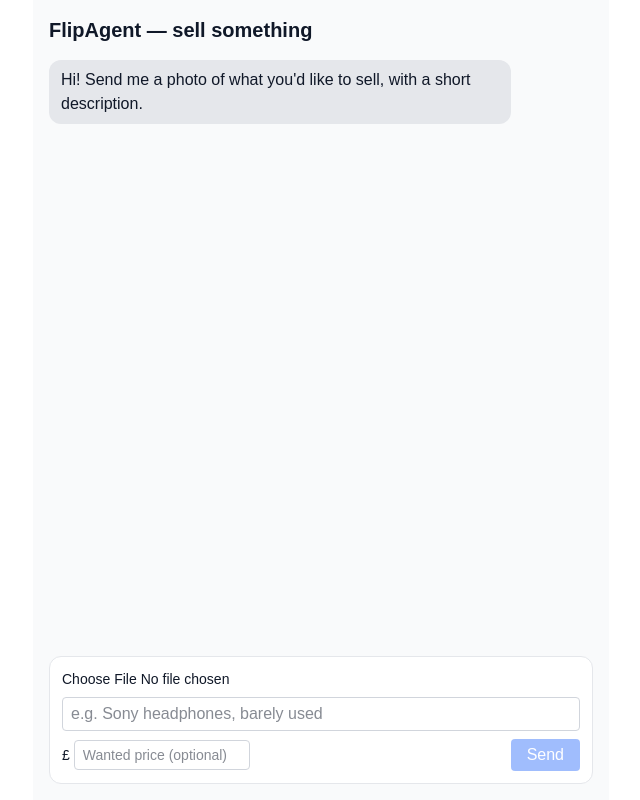
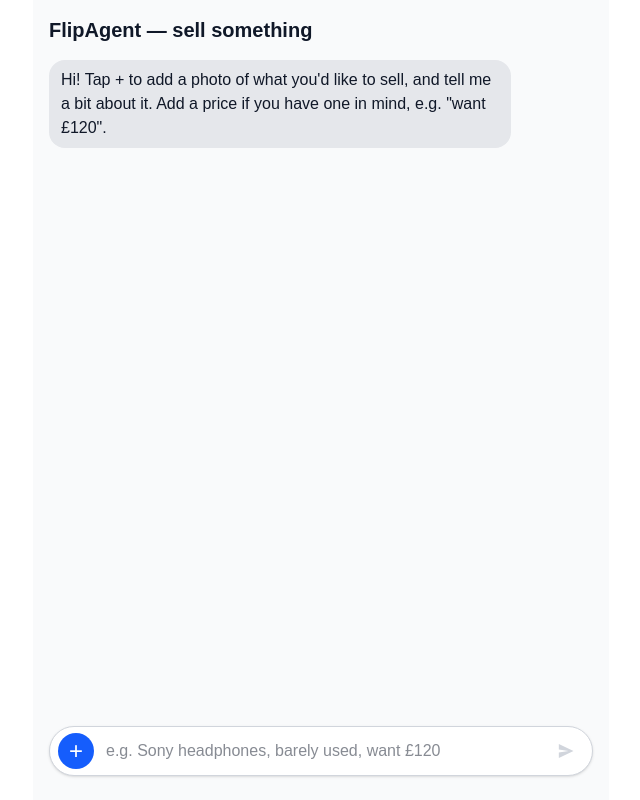
Before and after one commit to 17cy/GUH26_Duolingo, a Next.js app: page /seller in a window 1280 px wide. Shown: the whole page, without its empty margins (319-959 px from the left). Built offline with nearby package versions, Linux system fonts and the light colour scheme.

Commit message:
A1: single chat bar with + photo button, wanted price parsed from message, confidence explained
Co-Authored-By: Claude Opus 5.5 <noreply@anthropic.com>

```diff
--- a/app/api/seller/identify/route.ts
+++ b/app/api/seller/identify/route.ts
@@ -3,6 +3,7 @@ import path from "node:path";
 import { nanoid } from "nanoid";
 import { z } from "zod";
 import { addEvent } from "@/lib/events";
+import { extractWantedPrice } from "@/lib/pricing/wantedPrice";
 import { saveListing } from "@/lib/store";
 import type { Listing } from "@/lib/types";
 import { identifyItem, type ImageMediaType } from "@/lib/vision/identify";
@@ -19,13 +20,6 @@ const MAX_BYTES = 5 * 1024 * 1024;
 
 const BodySchema = z.object({
   text: z.string().trim().max(500).default(""),
-  // Pounds as typed by the seller, e.g. "120" or "119.99"; stored as integer pence.
-  wantedPrice: z
-    .string()
-    .trim()
-    .regex(/^\d{1,6}(\.\d{1,2})?$/, "Wanted price must be a number like 120 or 119.99")
-    .transform((v) => Math.round(Number(v) * 100))
-    .optional(),
 });
 
 export async function POST(req: Request) {
@@ -35,10 +29,7 @@ export async function POST(req: Request) {
   if (!(photo.type in EXT)) return Response.json({ error: "Photo must be JPEG, PNG, WebP or GIF" }, { status: 400 });
   if (photo.size > MAX_BYTES) return Response.json({ error: "Photo must be under 5 MB" }, { status: 400 });
 
-  const body = BodySchema.safeParse({
-    text: form.get("text") ?? undefined,
-    wantedPrice: form.get("wantedPrice") || undefined,
-  });
+  const body = BodySchema.safeParse({ text: form.get("text") ?? undefined });
   if (!body.success) return Response.json({ error: z.prettifyError(body.error) }, { status: 400 });
 
   const mediaType = photo.type as ImageMediaType;
@@ -62,7 +53,7 @@ export async function POST(req: Request) {
     item,
     imageUrl: `/uploads/${fileName}`,
     description: body.data.text,
-    wantedPrice: body.data.wantedPrice,
+    wantedPrice: extractWantedPrice(body.data.text),
     style: "flexible",
     status: "draft",
     platforms: [],
--- a/app/seller/page.tsx
+++ b/app/seller/page.tsx
@@ -1,10 +1,10 @@
 "use client";
 
-import { useState } from "react";
+import { useRef, useState } from "react";
 import type { Item, Listing } from "@/lib/types";
 
 type ChatEntry =
-  | { from: "seller"; text: string; photoUrl: string; wantedPrice?: string }
+  | { from: "seller"; text: string; photoUrl?: string }
   | { from: "agent"; text: string; listing?: Listing };
 
 const CONDITION_LABEL: Record<Item["condition"], string> = {
@@ -15,13 +15,26 @@ const CONDITION_LABEL: Record<Item["condition"], string> = {
   poor: "Poor",
 };
 
+// Confidence is how sure the model is of the exact product (not just the type of item).
+function confidenceNote(confidence: number): string {
+  if (confidence >= 0.85) return "I'm confident this is the exact model.";
+  if (confidence >= 0.6) return "The brand and type are clear, but the exact model is a best guess. A close-up of the label or model number would help.";
+  return "I'm not sure what this is exactly. Try a clearer photo or tell me the model.";
+}
+
+function formatPounds(pence: number): string {
+  return `£${(pence / 100).toFixed(pence % 100 === 0 ? 0 : 2)}`;
+}
+
 function ItemCard({ listing }: { listing: Listing }) {
   const { item } = listing;
   const brandModel = [item.brand, item.model].filter(Boolean).join(" · ");
+  const pct = Math.round(item.confidence * 100);
   return (
-    <div className="mt-2 flex gap-3 rounded-lg border border-gray-200 bg-white p-3 text-gray-900">
+    <div className="mt-2 rounded-lg border border-gray-200 bg-white p-3 text-gray-900">
+      <div className="flex gap-3">
         {/* eslint-disable-next-line @next/next/no-img-element */}
-      <img src={listing.imageUrl} alt={item.name} className="h-24 w-24 rounded object-cover" />
+        <img src={listing.imageUrl} alt={item.name} className="h-24 w-24 shrink-0 rounded object-cover" />
         <div className="min-w-0 text-sm">
           <p className="text-base font-semibold">{item.name}</p>
           {brandModel && <p className="text-gray-600">{brandModel}</p>}
@@ -29,7 +42,18 @@ function ItemCard({ listing }: { listing: Listing }) {
             Condition: <span className="font-medium">{CONDITION_LABEL[item.condition]}</span>
           </p>
           <p>Defects: {item.defects.length ? item.defects.join(", ") : "none spotted"}</p>
-        <p className="text-gray-600">Confidence: {Math.round(item.confidence * 100)}%</p>
+          {listing.wantedPrice !== undefined && <p>Your price: {formatPounds(listing.wantedPrice)}</p>}
+        </div>
+      </div>
+      <div className="mt-3 text-sm">
+        <div className="flex items-center gap-2">
+          <span className="text-gray-600">Match confidence</span>
+          <div className="h-1.5 flex-1 rounded-full bg-gray-200">
+            <div className="h-1.5 rounded-full bg-blue-600" style={{ width: `${pct}%` }} />
+          </div>
+          <span className="font-medium">{pct}%</span>
+        </div>
+        <p className="mt-1 text-gray-600">{confidenceNote(item.confidence)}</p>
       </div>
     </div>
   );
@@ -37,23 +61,39 @@ function ItemCard({ listing }: { listing: Listing }) {
 
 export default function SellerPage() {
   const [chat, setChat] = useState<ChatEntry[]>([
-    { from: "agent", text: "Hi! Send me a photo of what you'd like to sell, with a short description." },
+    {
+      from: "agent",
+      text: "Hi! Tap + to add a photo of what you'd like to sell, and tell me a bit about it. Add a price if you have one in mind, e.g. \"want £120\".",
+    },
   ]);
   const [photo, setPhoto] = useState<File | null>(null);
   const [text, setText] = useState("");
-  const [wantedPrice, setWantedPrice] = useState("");
   const [busy, setBusy] = useState(false);
+  const fileInput = useRef<HTMLInputElement>(null);
+
+  function pickPhoto(file: File | undefined) {
+    setPhoto(file ?? null);
+    if (fileInput.current) fileInput.current.value = "";
+  }
 
   async function send(e: React.FormEvent) {
     e.preventDefault();
-    if (!photo || busy) return;
+    if (busy || (!photo && !text.trim())) return;
+
+    const photoUrl = photo ? URL.createObjectURL(photo) : undefined;
+    setChat((c) => [...c, { from: "seller", text, photoUrl }]);
+    setText("");
+
+    if (!photo) {
+      setChat((c) => [...c, { from: "agent", text: "Tap + to add a photo of the item and I'll identify it." }]);
+      return;
+    }
+
     setBusy(true);
-    setChat((c) => [...c, { from: "seller", text, photoUrl: URL.createObjectURL(photo), wantedPrice: wantedPrice || undefined }]);
-
     const form = new FormData();
     form.append("photo", photo);
     form.append("text", text);
-    if (wantedPrice) form.append("wantedPrice", wantedPrice);
+    setPhoto(null);
 
     try {
       const res = await fetch("/api/seller/identify", { method: "POST", body: form });
@@ -67,9 +107,6 @@ export default function SellerPage() {
     } catch {
       setChat((c) => [...c, { from: "agent", text: "Couldn't reach the server. Try again." }]);
     }
-    setPhoto(null);
-    setText("");
-    setWantedPrice("");
     setBusy(false);
   }
 
@@ -80,13 +117,12 @@ export default function SellerPage() {
       <div className="flex-1 space-y-3">
         {chat.map((m, i) => (
           <div key={i} className={m.from === "seller" ? "flex justify-end" : "flex justify-start"}>
-            <div className={`max-w-[85%] rounded-xl px-3 py-2 ${m.from === "seller" ? "bg-blue-600 text-white" : "bg-gray-200"}`}>
-              {m.from === "seller" && (
+            <div className={`max-w-[85%] rounded-2xl px-3 py-2 ${m.from === "seller" ? "bg-blue-600 text-white" : "bg-gray-200"}`}>
+              {m.from === "seller" && m.photoUrl && (
                 // eslint-disable-next-line @next/next/no-img-element
-                <img src={m.photoUrl} alt="Your photo" className="mb-1 max-h-48 rounded" />
+                <img src={m.photoUrl} alt="Your photo" className="mb-1 max-h-48 rounded-lg" />
               )}
               {m.text && <p>{m.text}</p>}
-              {m.from === "seller" && m.wantedPrice && <p className="text-sm opacity-80">Hoping for £{m.wantedPrice}</p>}
               {m.from === "agent" && m.listing && <ItemCard listing={m.listing} />}
             </div>
           </div>
@@ -94,38 +130,50 @@ export default function SellerPage() {
         {busy && <p className="text-sm text-gray-500">Looking at your photo…</p>}
       </div>
 
-      <form onSubmit={send} className="sticky bottom-0 mt-4 space-y-2 rounded-xl border border-gray-200 bg-white p-3">
+      <form onSubmit={send} className="sticky bottom-0 mt-4 bg-gray-50 pb-2 pt-2">
+        {photo && (
+          <div className="mb-2 flex items-center gap-2 rounded-lg border border-gray-200 bg-white p-2 text-sm">
+            {/* eslint-disable-next-line @next/next/no-img-element */}
+            <img src={URL.createObjectURL(photo)} alt="" className="h-10 w-10 rounded object-cover" />
+            <span className="min-w-0 flex-1 truncate">{photo.name}</span>
+            <button type="button" onClick={() => pickPhoto(undefined)} aria-label="Remove photo" className="px-2 text-gray-500 hover:text-gray-900">
+              ✕
+            </button>
+          </div>
+        )}
+        <div className="flex items-center gap-2 rounded-full border border-gray-300 bg-white px-2 py-1.5 shadow-sm focus-within:border-blue-500">
+          <button
+            type="button"
+            onClick={() => fileInput.current?.click()}
+            aria-label="Add photo"
+            className="flex h-9 w-9 shrink-0 items-center justify-center rounded-full bg-blue-600 text-2xl leading-none text-white hover:bg-blue-700"
+          >
+            +
+          </button>
           <input
+            ref={fileInput}
             type="file"
             accept="image/jpeg,image/png,image/webp,image/gif"
-          onChange={(e) => setPhoto(e.target.files?.[0] ?? null)}
-          className="block w-full text-sm"
-          key={photo ? "has-photo" : "no-photo"}
+            onChange={(e) => pickPhoto(e.target.files?.[0])}
+            className="hidden"
           />
           <input
             value={text}
             onChange={(e) => setText(e.target.value)}
-          placeholder="e.g. Sony headphones, barely used"
+            placeholder="e.g. Sony headphones, barely used, want £120"
             maxLength={500}
-          className="w-full rounded border border-gray-300 px-2 py-1"
+            disabled={busy}
+            className="min-w-0 flex-1 bg-transparent px-1 py-1 outline-none"
           />
-        <div className="flex gap-2">
-          <label className="flex items-center gap-1 text-sm">
-            £
-            <input
-              value={wantedPrice}
-              onChange={(e) => setWantedPrice(e.target.value)}
-              placeholder="Wanted price (optional)"
-              inputMode="decimal"
-              className="w-44 rounded border border-gray-300 px-2 py-1"
-            />
-          </label>
           <button
             type="submit"
-            disabled={!photo || busy}
-            className="ml-auto rounded bg-blue-600 px-4 py-1 font-medium text-white disabled:opacity-40"
+            disabled={busy || (!photo && !text.trim())}
+            aria-label="Send"
+            className="flex h-9 w-9 shrink-0 items-center justify-center rounded-full text-blue-600 hover:bg-blue-50 disabled:text-gray-300"
           >
-            Send
+            <svg viewBox="0 0 24 24" className="h-5 w-5" fill="currentColor" aria-hidden>
+              <path d="M3.4 20.4 21 12 3.4 3.6 3.4 10.1 15 12 3.4 13.9z" />
+            </svg>
           </button>
         </div>
       </form>
--- /dev/null
+++ b/lib/pricing/wantedPrice.ts
@@ -0,0 +1,25 @@
+// Pulls the seller's wanted price out of their chat message. Currency is always pounds.
+// Returns integer pence, or undefined if no price is clearly stated.
+
+const AMOUNT = String.raw`(\d{1,6})(?:\.(\d{1,2}))?`;
+
+const PATTERNS = [
+  new RegExp(String.raw`£\s?${AMOUNT}`), // £120, £ 119.99
+  new RegExp(String.raw`\b${AMOUNT}\s?(?:pounds?|quid|gbp)\b`, "i"), // 120 pounds, 15 quid
+  // "want 120", "asking 65", "for 80", "around 30", "wanted price: 40", but not "for 2 years"
+  new RegExp(
+    String.raw`\b(?:want(?:ed)?(?: price)?|asking|for|around|about)\s*(?:is|of)?\s*:?\s*${AMOUNT}\b(?!\s*(?:years?|months?|weeks?|days?|hours?|w\b|gb\b|tb\b))`,
+    "i",
+  ),
+];
+
+export function extractWantedPrice(text: string): number | undefined {
+  for (const pattern of PATTERNS) {
+    const m = text.match(pattern);
+    if (m) {
+      const pence = Number(m[1]) * 100 + Number((m[2] ?? "0").padEnd(2, "0"));
+      return pence > 0 ? pence : undefined;
+    }
+  }
+  return undefined;
+}
```
Also changed, not shown: 1 other file (tests, documents, lock files or other folders). Lines whose indentation alone changed are shown as unchanged.
